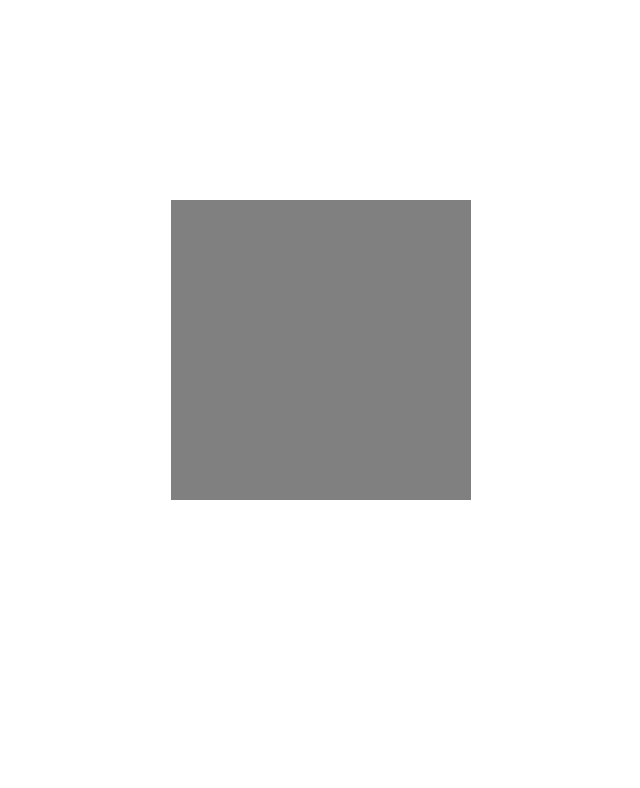
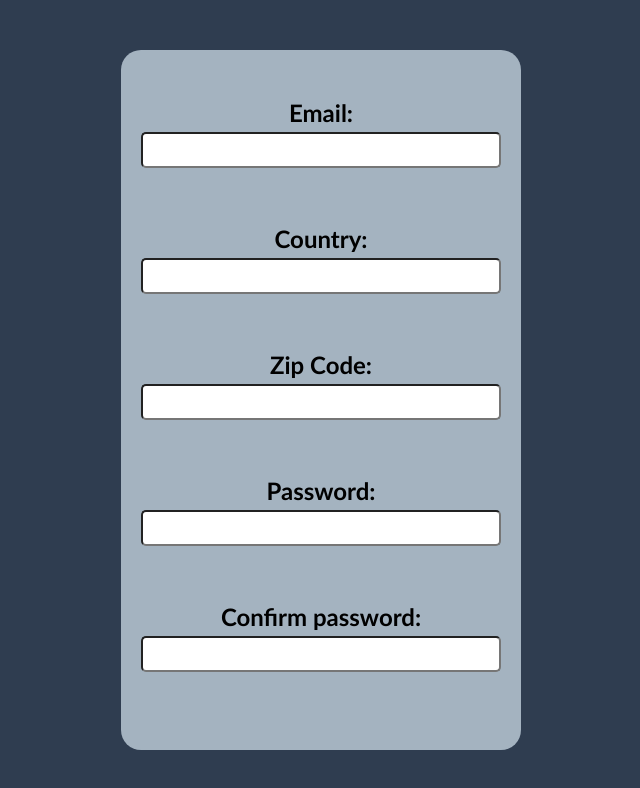
Before and after one commit to KVG24/form-validation, a website built with webpack: page src/template.html in a window 1280 px wide. Shown: the whole page, without its empty margins (319-959 px from the left). Built offline with nearby package versions, Linux system fonts and the light colour scheme.

Commit message:
Create project skeleton

```diff
--- a/src/index.js
+++ b/src/index.js
@@ -1,3 +1 @@
 import "./style.css";
-
-console.log("TEST");
--- a/src/style.css
+++ b/src/style.css
@@ -1,7 +1,57 @@
+html {
+    width: 100%;
+    height: 100vh;
+}
+
+body {
+    margin: 0;
+    padding: 0;
+    width: 100%;
+    height: 100%;
+}
+
 .content {
-    content: "TEST";
-    background-color: grey;
-    width: 300px;
-    height: 300px;
-    margin: 200px auto;
+    width: 100%;
+    height: 100%;
+    background-color: rgb(47, 61, 80);
+    display: flex;
+    justify-content: center;
+    align-items: center;
 }
+
+.form-wrapper {
+    width: 400px;
+    height: 700px;
+    background-color: rgb(164, 179, 192);
+    border-radius: 20px;
+}
+
+.form {
+    height: 90%;
+    display: flex;
+    flex-direction: column;
+    justify-content: space-around;
+    align-items: center;
+    padding: 20px 0 40px 0;
+}
+
+.form div {
+    display: flex;
+    flex-direction: column;
+    justify-content: space-between;
+    gap: 5px;
+    width: 90%;
+}
+
+label {
+    font-family: 'Trebuchet MS', 'Lucida Sans Unicode', 'Lucida Grande', 'Lucida Sans', Arial, sans-serif;
+    font-weight: 900;
+    font-size: 1.5rem;
+    text-align: center;
+}
+
+input {
+    height: 30px;
+    font-size: 1.5em;
+    border-radius: 5px;
+}
--- a/src/template.html
+++ b/src/template.html
@@ -3,10 +3,34 @@
 <head>
     <meta charset="UTF-8">
     <meta name="viewport" content="width=device-width, initial-scale=1.0">
-    <title>Project</title>
+    <title>Form validation</title>
 </head>
 <body>
     <div class="content">
+        <div class="form-wrapper">
+            <form class="form" novalidate>
+                <div class="email">
+                    <label for="email">Email: </label>
+                    <input type="email" id="email">
+                </div>
+                <div class="country">
+                    <label for="country">Country: </label>
+                    <input type="text" id="country">
+                </div>
+                <div class="zip">
+                    <label for="zip">Zip Code: </label>
+                    <input type="text" id="zip">
+                </div>
+                <div class="password">
+                    <label for="password">Password: </label>
+                    <input type="password" id="password">
+                </div>
+                <div class="pass-confirmation">
+                    <label for="pass-confirmation">Confirm password: </label>
+                    <input type="password" id="pass-confirmation">
+                </div>
+            </form>
+        </div>
     </div>
 </body>
 </html>
```
